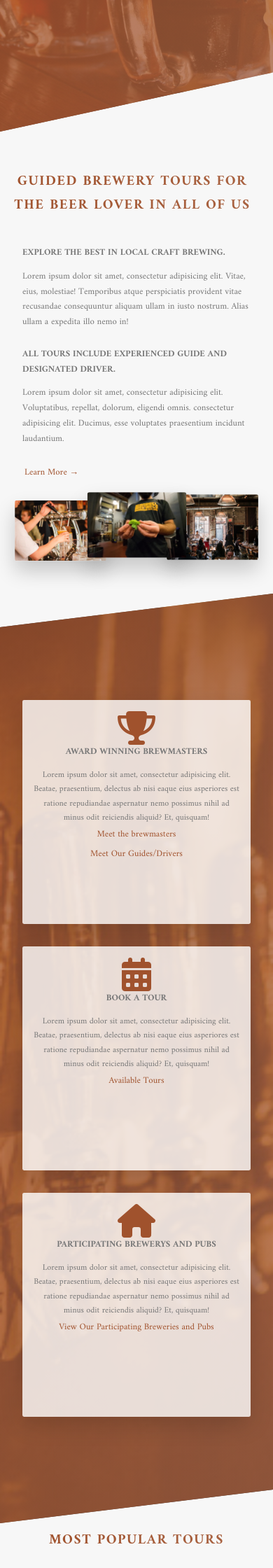
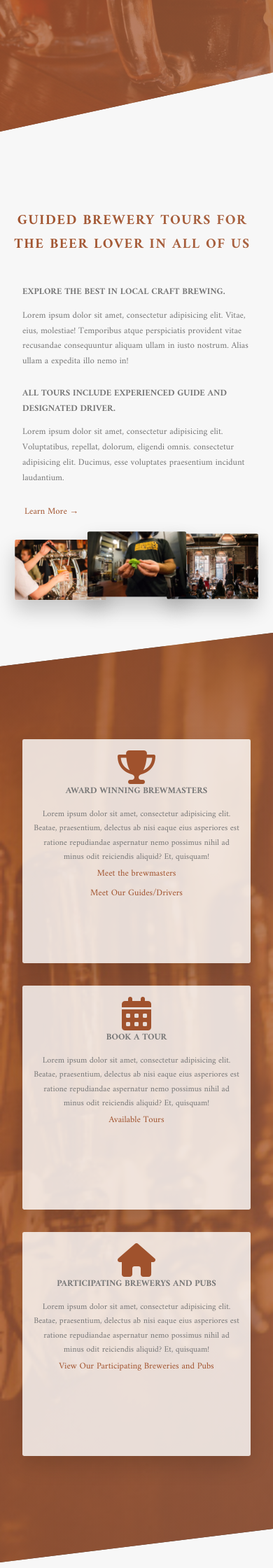
Before and after one commit to DForant/Brewtours, a PHP site: page / in a window 390 px wide. Shown: the part 445-2685 px from the top of the page at 70% size. Run offline with PHP 8.4, Linux system fonts and the light colour scheme; some libraries are stand-ins or nearby versions.

Commit message:
css changes

```diff
--- a/css/style.css
+++ b/css/style.css
@@ -165,6 +165,7 @@ body {
 @media only screen and (max-width: 56.25em) {
   .heading-secondary {
     font-size: 3rem;
+    margin-top: 4rem;
   }
 }
 @media only screen and (max-width: 37.5em) {
--- a/index.php
+++ b/index.php
@@ -30,7 +30,7 @@
 
         <main>
             <section class="section-about">
-                <div class="center-text margin-bottom-big margin-top-medium margin-left-small margin-right-small">
+                <div class="center-text margin-bottom-big margin-top-huge margin-left-small margin-right-small">
                     <h2 class="heading-secondary">
                         Guided Brewery Tours for the Beer lover in all of us
                     </h2>
--- a/sass/base/_typography.scss
+++ b/sass/base/_typography.scss
@@ -68,6 +68,7 @@ body{
 
     @include respond(tab-port){
         font-size: 3rem;
+        margin-top: 4rem;
     }
 
     @include respond(phone){
```
Also changed, not shown: 1 other file.
